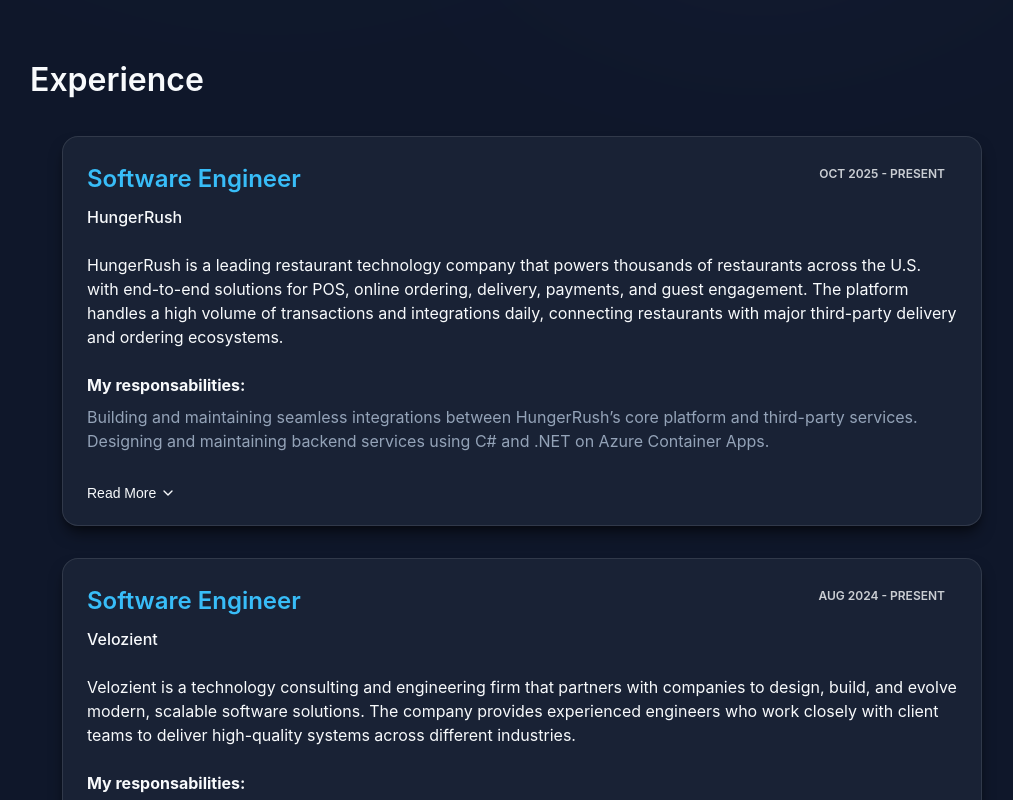
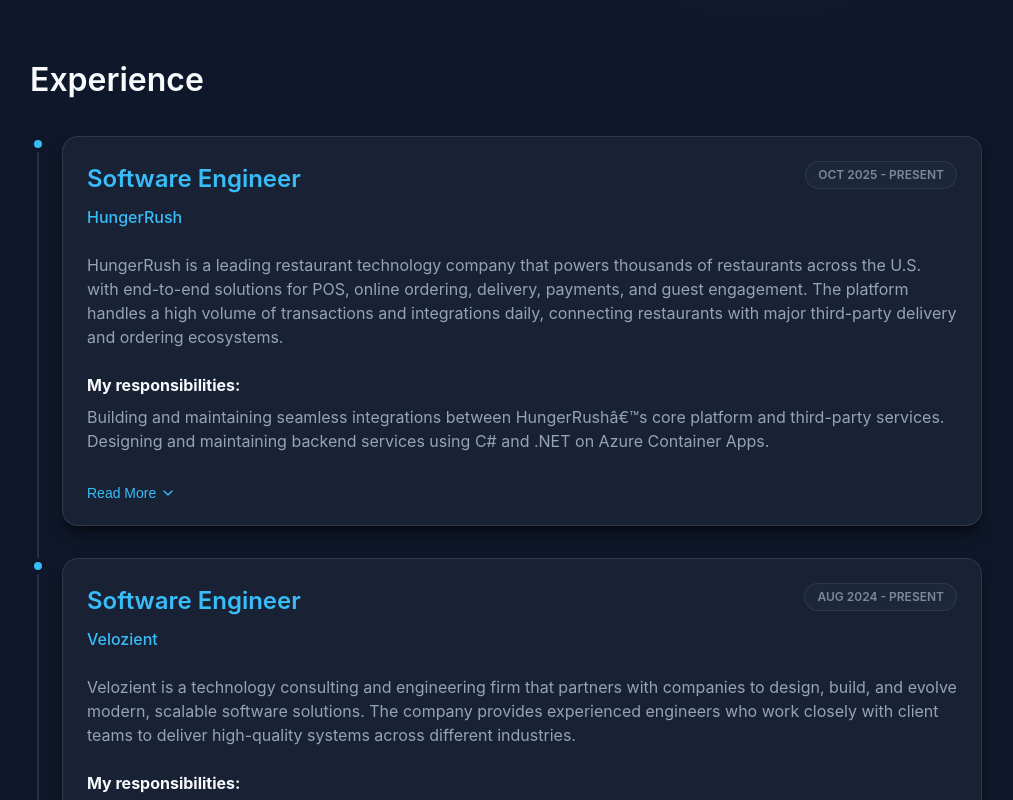
Before and after one commit to Raffael-Eloi/portifolio-updated, a Next.js app: page / in a window 1280 px wide. Shown: the part 660-1460 px from the top of the page, without its empty margins (134-1147 px from the left). Built offline with nearby package versions, Linux system fonts and the light colour scheme.

Commit message:
improve code quality

```diff
--- a/next.config.ts
+++ b/next.config.ts
@@ -4,6 +4,7 @@
   /* config options here */
   reactCompiler: true,
   output: "export",
+  trailingSlash: true,
 };
 
 export default nextConfig;
--- a/src/components/common/Button/Button.module.css
+++ b/src/components/common/Button/Button.module.css
@@ -10,6 +10,11 @@
   transition: all 0.2s ease;
   border: none;
   outline: none;
+}
+
+.button:focus-visible {
+  outline: 2px solid var(--accent-primary);
+  outline-offset: 2px;
 }
 
 .primary {
--- a/src/components/common/Tag/Tag.module.css
+++ b/src/components/common/Tag/Tag.module.css
@@ -7,8 +7,6 @@
   border-radius: var(--radius-sm);
   font-size: 0.875rem;
   font-weight: 500;
-  margin-right: 0.5rem;
-  margin-bottom: 0.5rem;
   transition: all 0.2s ease;
 }
 
--- a/src/components/portfolio/Education/EducationSection.tsx
+++ b/src/components/portfolio/Education/EducationSection.tsx
@@ -1,6 +1,6 @@
 import React from 'react';
 import Typography from '../../common/Typography/Typography';
-import TimelineEntry from '../../common/TimelineEntry/TimelineEntry';
+import TimelineEntry from '../TimelineEntry/TimelineEntry';
 import { Education } from '@/models';
 import { formatDate } from '@/utils/dateUtils';
 import styles from '../Section.module.css';
--- a/src/components/portfolio/Experience/ExperienceSection.tsx
+++ b/src/components/portfolio/Experience/ExperienceSection.tsx
@@ -1,6 +1,6 @@
 import React from "react";
 import Typography from "../../common/Typography/Typography";
-import TimelineEntry from "../../common/TimelineEntry/TimelineEntry";
+import TimelineEntry from "../TimelineEntry/TimelineEntry";
 import { Experience } from "@/models";
 import { formatDate } from "@/utils/dateUtils";
 import styles from "../Section.module.css";
@@ -23,7 +23,7 @@
                             job.endDate
                         )}`}
                         description={job.description}
-                        roleResponsability={job.roleResponsability}
+                        roleResponsibility={job.roleResponsibility}
                         details={job.details}
                         skills={job.skills}
                     />
--- a/src/components/common/TimelineEntry/TimelineEntry.module.css
+++ b/src/components/portfolio/TimelineEntry/TimelineEntry.module.css
@@ -10,7 +10,7 @@
   top: 0;
   bottom: -2rem;
   width: 2px;
-  background-color: var(--color-border);
+  background-color: var(--glass-border);
 }
 
 .container:last-child .line {
@@ -25,8 +25,8 @@
   width: 16px;
   height: 16px;
   border-radius: 50%;
-  background-color: var(--color-primary);
-  border: 4px solid var(--color-background);
+  background-color: var(--accent-primary);
+  border: 4px solid var(--bg-primary);
   z-index: 1;
 }
 
@@ -45,24 +45,24 @@
 }
 
 .subtitle {
-  color: var(--color-text-highlight);
+  color: var(--accent-primary);
   font-weight: 500;
 }
 
 .date {
-  color: var(--color-text-secondary);
+  color: var(--text-secondary);
   white-space: nowrap;
   font-size: 0.75rem;
   font-weight: 600;
   text-transform: uppercase;
-  background-color: var(--color-surface-hover);
+  background-color: var(--bg-secondary);
   padding: 0.25rem 0.75rem;
   border-radius: 9999px;
-  border: 1px solid var(--color-border);
+  border: 1px solid var(--glass-border);
 }
 
 .description {
-  color: var(--color-text-secondary);
+  color: var(--text-secondary);
 }
 
 .detailsContainer {
@@ -82,7 +82,7 @@
 
 .detailItem {
   margin-bottom: 0.25rem;
-  color: var(--color-text-secondary);
+  color: var(--text-secondary);
 }
 
 .tagsContainer {
@@ -96,7 +96,7 @@
 .expandButton {
   background: none;
   border: none;
-  color: var(--color-primary);
+  color: var(--accent-primary);
   cursor: pointer;
   display: flex;
   align-items: center;
@@ -109,7 +109,12 @@
 
 .expandButton:hover {
   text-decoration: underline;
-  color: var(--color-primary-dark);
+  color: #0ea5e9;
+}
+
+.expandButton:focus-visible {
+  outline: 2px solid var(--accent-primary);
+  outline-offset: 2px;
 }
 
 @keyframes fadeIn {
--- a/src/components/common/TimelineEntry/TimelineEntry.tsx
+++ b/src/components/portfolio/TimelineEntry/TimelineEntry.tsx
@@ -11,7 +11,7 @@
     subtitle: string;
     date: string;
     description?: string;
-    roleResponsability?: string;
+    roleResponsibility?: string;
     details?: string[];
     skills?: string[];
 }
@@ -21,7 +21,7 @@
     subtitle,
     date,
     description,
-    roleResponsability,
+    roleResponsibility,
     details,
     skills,
 }) => {
@@ -48,15 +48,15 @@
                         {description}
                     </Typography>
                 )}
-                {roleResponsability && (
-                    <Typography variant="h4">My responsabilities:</Typography>
+                {roleResponsibility && (
+                    <Typography variant="h4">My responsibilities:</Typography>
                 )}
-                {roleResponsability && (
+                {roleResponsibility && (
                     <Typography
                         variant="p"
-                        className={styles.roleResponsability}
+                        className={styles.roleResponsibility}
                     >
-                        {roleResponsability}
+                        {roleResponsibility}
                     </Typography>
                 )}
 
--- a/src/data/portfolio.json
+++ b/src/data/portfolio.json
@@ -2,7 +2,7 @@
     "basicInfo": {
         "name": "Raffael Eloi",
         "title": "Software Engineer | Software Architect",
-        "summary": "I’m a Software Engineer with a strong focus on backend development and software architecture, and I also have solid experience delivering end-to-end solutions across both backend and frontend. My work is centered on building, maintaining, and evolving scalable backend systems, with a strong emphasis on clean code, SOLID principles, and long-term maintainability. Outside of work, I enjoy hands-on projects, studying, and going deeper into software engineering topics. I also value spending time in nature and staying away from social media.",
+        "summary": "I'm a Software Engineer with a strong focus on backend development and software architecture, and I also have solid experience delivering end-to-end solutions across both backend and frontend. My work is centered on building, maintaining, and evolving scalable backend systems, with a strong emphasis on clean code, SOLID principles, and long-term maintainability. Outside of work, I enjoy hands-on projects, studying, and going deeper into software engineering topics. I also value spending time in nature and staying away from social media.",
         "contact": {
             "email": "raffaeleloi121@gmail.com",
             "linkedin": "https://linkedin.com/in/raffael-eloi",
@@ -16,7 +16,7 @@
             "startDate": "2025-10",
             "endDate": "Present",
             "description": "HungerRush is a leading restaurant technology company that powers thousands of restaurants across the U.S. with end-to-end solutions for POS, online ordering, delivery, payments, and guest engagement. The platform handles a high volume of transactions and integrations daily, connecting restaurants with major third-party delivery and ordering ecosystems.",
-            "roleResponsability": "Building and maintaining seamless integrations between HungerRush’s core platform and third-party services. Designing and maintaining backend services using C# and .NET on Azure Container Apps.",
+            "roleResponsibility": "Building and maintaining seamless integrations between HungerRushâ€™s core platform and third-party services. Designing and maintaining backend services using C# and .NET on Azure Container Apps.",
             "details": [
                 "Designing, developing, and maintaining backend services that power external integrations.",
                 "Adding new partner integrations and evolving existing ones as APIs and business rules change.",
@@ -42,7 +42,7 @@
             "startDate": "2024-08",
             "endDate": "Present",
             "description": "Velozient is a technology consulting and engineering firm that partners with companies to design, build, and evolve modern, scalable software solutions. The company provides experienced engineers who work closely with client teams to deliver high-quality systems across different industries.",
-            "roleResponsability": "I work as a Software Engineer contractor through Velozient, contributing to client projects such as Mastrius and currently HungerRush. My work spans both backend and frontend applications, collaborating closely with client teams on system development, maintenance, refactoring, and continuous platform evolution."
+            "roleResponsibility": "I work as a Software Engineer contractor through Velozient, contributing to client projects such as Mastrius and currently HungerRush. My work spans both backend and frontend applications, collaborating closely with client teams on system development, maintenance, refactoring, and continuous platform evolution."
         },
         {
             "company": "Mastrius",
@@ -50,12 +50,12 @@
             "startDate": "2024-08",
             "endDate": "2025-10",
             "description": "Mastrius is an online mentorship platform and creative community that connects growing artists with experienced master artists for live, interactive mentorship and guided learning. It offers small group sessions, workshops, and personalized feedback designed to help artists refine their skills, find their voice, and accelerate their artistic growth in a supportive, collaborative environment.",
-            "roleResponsability": "Joined a small tech team tasked with stabilizing and maintaining legacy systems built with older versions of .NET and Vue, while simultaneously designing and developing a new scalable platform",
+            "roleResponsibility": "Joined a small tech team tasked with stabilizing and maintaining legacy systems built with older versions of .NET and Vue, while simultaneously designing and developing a new scalable platform",
             "details": [
                 "Established engineering processes in Azure DevOps, including feature tracking, code reviews, and CI/CD pipelines to automate builds, testing, and deployments.",
                 "Designed and implemented a new microservices-based architecture using .NET 9, Entity Framework, SQL Server, and ElasticSearch, supporting modularity and scalability across services.",
                 "Built three new front-end applications with Vue 3 (Composition API), TypeScript, and Vuetify following an MVVM-style separation of components, controllers, and models.",
-                "Contributed to architectural decisions that balanced migrating legacy systems with building new platforms, supporting the company’s long-term growth strategy.",
+                "Contributed to architectural decisions that balanced migrating legacy systems with building new platforms, supporting the companyâ€™s long-term growth strategy.",
                 "Designed software aligned with SOLID principles and Clean Architecture, resulting in maintainable and scalable systems."
             ],
             "skills": [
@@ -79,7 +79,7 @@
             "startDate": "2024-03",
             "endDate": "2024-09",
             "description": "Siteware is a company specializing in strategic performance and management software, helping organizations turn data into clear insights and results",
-            "roleResponsability": "Development of solutions for monitoring a business management system to monitor corporate performance",
+            "roleResponsibility": "Development of solutions for monitoring a business management system to monitor corporate performance",
             "details": [
                 "Back-end development using C# with ASP.NET Core and .NET Core frameworks.",
                 "Use of TDD as core practice and daily development practice.",
@@ -105,7 +105,7 @@
             "startDate": "2022-11",
             "endDate": "2024-03",
             "description": "Siteware is a company specializing in strategic performance and management software, helping organizations turn data into clear insights and results",
-            "roleResponsability": "Development of solutions for monitoring a business management system to monitor corporate performance",
+            "roleResponsibility": "Development of solutions for monitoring a business management system to monitor corporate performance",
             "details": [
                 "Participation in the architectural decisions about the modules and implementation of migration to microservices and modular monolith.",
                 "Back-end development using C# with ASP.NET Core and .NET Core frameworks.",
@@ -142,7 +142,7 @@
             "startDate": "2022-06",
             "endDate": "2022-11",
             "description": "Rehagro is a Brazilian agribusiness education and consulting company with more than 20 years of experience helping producers and professionals achieve better results in rural management and agricultural production.",
-            "roleResponsability": "Development and maintenance of solutions conducted for soil, water, chemistry, NIRS and process analysis software, report issuance and laboratory management through a web system.",
+            "roleResponsibility": "Development and maintenance of solutions conducted for soil, water, chemistry, NIRS and process analysis software, report issuance and laboratory management through a web system.",
             "details": [
                 "Back-end development using PHP with Laravel.",
                 "Database modeling using PostgreSQL.",
@@ -166,7 +166,7 @@
             "startDate": "2021-11",
             "endDate": "2022-06",
             "description": "Rehagro is a Brazilian agribusiness education and consulting company with more than 20 years of experience helping producers and professionals achieve better results in rural management and agricultural production.",
-            "roleResponsability": "Complete creation of a service desk system for the internal use of the company's employees",
+            "roleResponsibility": "Complete creation of a service desk system for the internal use of the company's employees",
             "details": [
                 "Database modeling using MySQL.",
                 "Front-end development using JavaScript with React.js.",
@@ -189,7 +189,7 @@
             "startDate": "2021-05",
             "endDate": "2021-11",
             "description": "AgroSB is a Brazilian agribusiness company specializing in integrated crop and livestock production, sustainable land development, and modern farming practices.",
-            "roleResponsability": "Performed support activities for users in person and remotely through TeamViewer software, management of company assets through SysAid Software, maintenance on notebooks and computers, purchase or service requests and queries in Senior ERP and service calls through SysAid",
+            "roleResponsibility": "Performed support activities for users in person and remotely through TeamViewer software, management of company assets through SysAid Software, maintenance on notebooks and computers, purchase or service requests and queries in Senior ERP and service calls through SysAid",
             "details": [
                 "Provided IT support for 50+ employees.",
                 "Managed hardware assets and performed maintenance."
--- a/src/models/Experience.ts
+++ b/src/models/Experience.ts
@@ -4,7 +4,7 @@
   startDate: string;
   endDate: string;
   description: string;
-  roleResponsability: string;
+  roleResponsibility: string;
   details?: string[];
   skills?: string[];
 }
--- a/src/utils/dateUtils.ts
+++ b/src/utils/dateUtils.ts
@@ -13,5 +13,6 @@
   return new Intl.DateTimeFormat('en-US', {
     month: 'short',
     year: 'numeric',
+    timeZone: 'UTC',
   }).format(date);
 };
```
Also changed, not shown: .claude/settings.local.json (added), .claude/skills/improve-and-ship/SKILL.md (renamed from .claude/skills/improve-and-ship.md), 1 other file (tests, documents, lock files or other folders).
